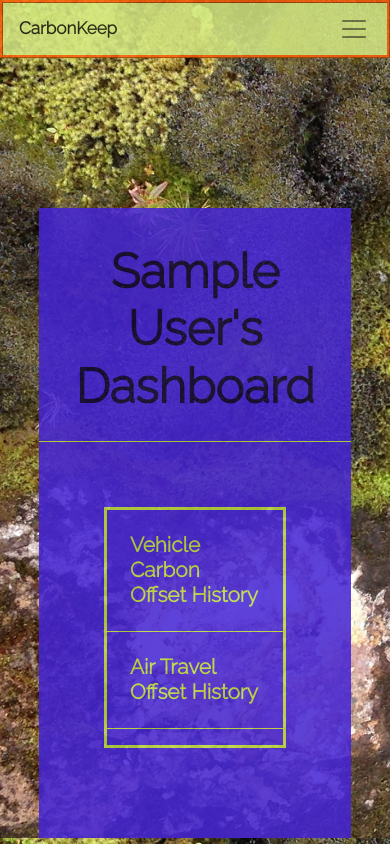
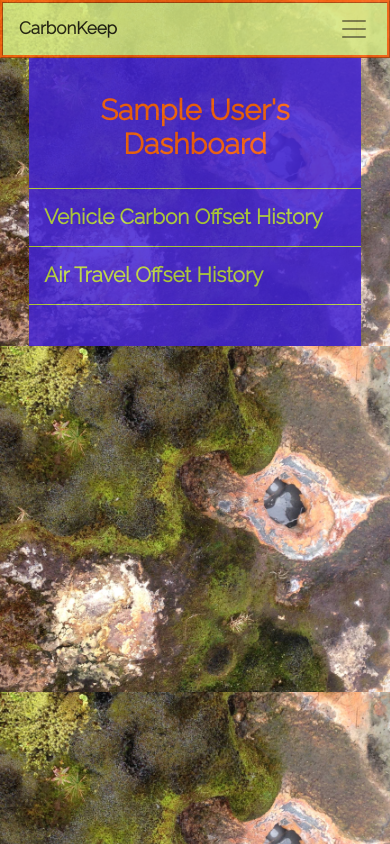
Before and after one commit to kc108/carbon-project, a Flask app: page /home in a window 390 px wide. Run offline with Flask 2, Linux system fonts and the light colour scheme; the visitor is signed in with stand-in values (Sample User, id 1); data comes from the database, SQL or seed files in the repository; data that the repository does not hold is empty; some libraries are stand-ins or nearby versions.

Commit message:
made User Dashboard more mobile responsive

```diff
--- a/static/css/style.css
+++ b/static/css/style.css
@@ -90,6 +90,7 @@ button, input {
     background-color: #110934;
     border: solid #FC600A;
     width: 100%;
+    width: 100%;
     padding-bottom: 15px;
 }
 
@@ -163,10 +164,11 @@ nav.navbar, #navbar-bg-base {
     background-color: #4424D6;
     padding-bottom: 25px;
     padding-top: 25px;
-    width: 80%;
+    width: 85%;
     min-width: 300px;
     margin: auto;
     opacity: 95%;
+    line-height: 1.6;
 }
 
 .ground-form-container,
@@ -206,35 +208,42 @@ nav.navbar, #navbar-bg-base {
 .car-emission-results-title {
     color: #B8D93F;
     font-weight: bold;
-    font-size: 1.3rem;
+    font-size: 1.4rem;
 }
 
 .car-title-dashboard,
 .aeroplane-title-dashboard,
 .dashboard-entry-vehicle-section,
 .dashboard-entry-aeroplane-section {
-    margin: 23px;
+    margin: 15px;
+    font-size: 1.3rem;
+    font-weight: bolder;
 }
 
 .content-dashboard {
-    margin: 65px;
-    border: solid #B8D93F;
-   }
+    margin: auto;
+}
 
 .dashboard-title {
-    color: #110934;
+    color: #FC600A;
     font-weight: bolder;
-    font-size: 3rem;
+    font-size: 1.8rem;
 }
 
 .car-dashboard,
 .dashboard-aeroplane {
     color: #B8D93F;
+    font-size: 1.17rem;
+    padding-bottom: 3px;
+    font-weight: bolder;
 }
 
 .dashboard-container {
-    margin-top: 150px;
     opacity: 90%;
+}
+
+.h4, h4 {
+    font-size: 1.3rem;
 }
 
 .badge-warning,
@@ -374,7 +383,9 @@ a.dashboard-aeroplane:hover {
 .aeroplane-emission-results-offset-cost,
 .aeroplane-emission-results-carbon-emissions {
     color: #B8D93F;
-    word-wrap: break-word;
+    /*width: 100%;*/
+    white-space: nowrap;
+    display: flex;
 }
 
 
@@ -383,7 +394,6 @@ a.dashboard-aeroplane:hover {
     background-color: #4424D6;
     padding-bottom: 25px;
     padding-top: 9px;
-    width: 80%;
     min-width: 300px;
     margin: auto;
     opacity: 95%;
--- a/templates/home.html
+++ b/templates/home.html
@@ -3,8 +3,9 @@
 {% block content %}
 <div class="dashboard-container">
     <h1 class="dashboard-title">{% block title %} {{ user.full_name }}'s Dashboard {% endblock %}</h1>
-    <hr class="dashboard-line-break"/>
+<!--    <hr class="dashboard-line-break"/>-->
     <div class="content-dashboard">
+        <hr class="dashboard-line-break"/>
         <h2 class="car-title-dashboard">Vehicle Carbon Offset History</h2>
         <hr class="dashboard-line-break car-break-line">
         {% for query in ground_queries %}
```
